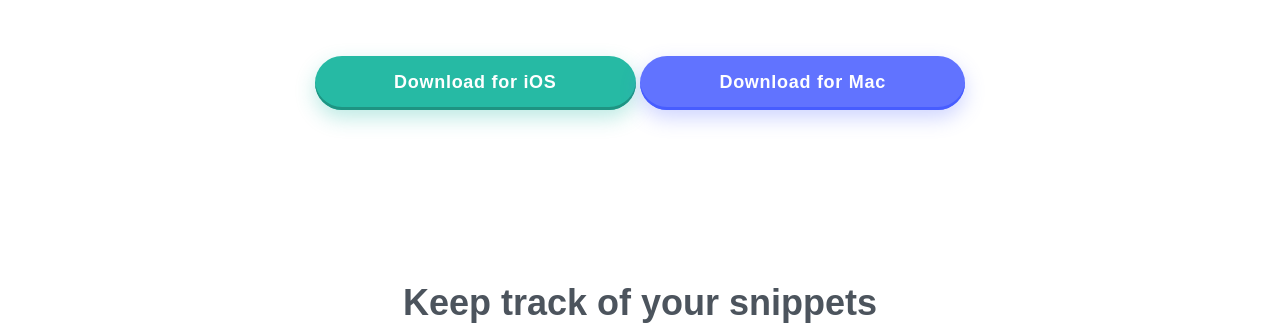
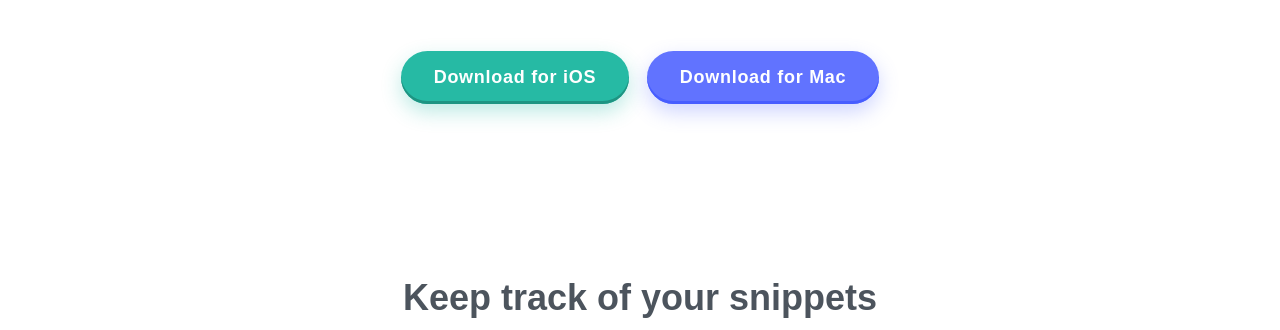
Before and after one commit to Sammeeey/clipboard-landing-page-master, a plain HTML site: page index.html in a window 1280 px wide. Shown: the part 461-791 px from the top of the page. Drawn offline with Linux system fonts and the light colour scheme; a web font is replaced by a local one.

Commit message:
design header for desktop
- adjust button padding and margin

```diff
--- a/main.scss
+++ b/main.scss
@@ -196,4 +196,10 @@ footer {
         background: no-repeat url('images/bg-header-desktop.png');
     }
 
+    // shape of buttons
+    .download-button {
+        padding: .9em 1.8em;
+        margin: 1.2em .4em -.2em .4em;
+    }
+
 }
```
Also changed, not shown: main.css, 1 other file.
